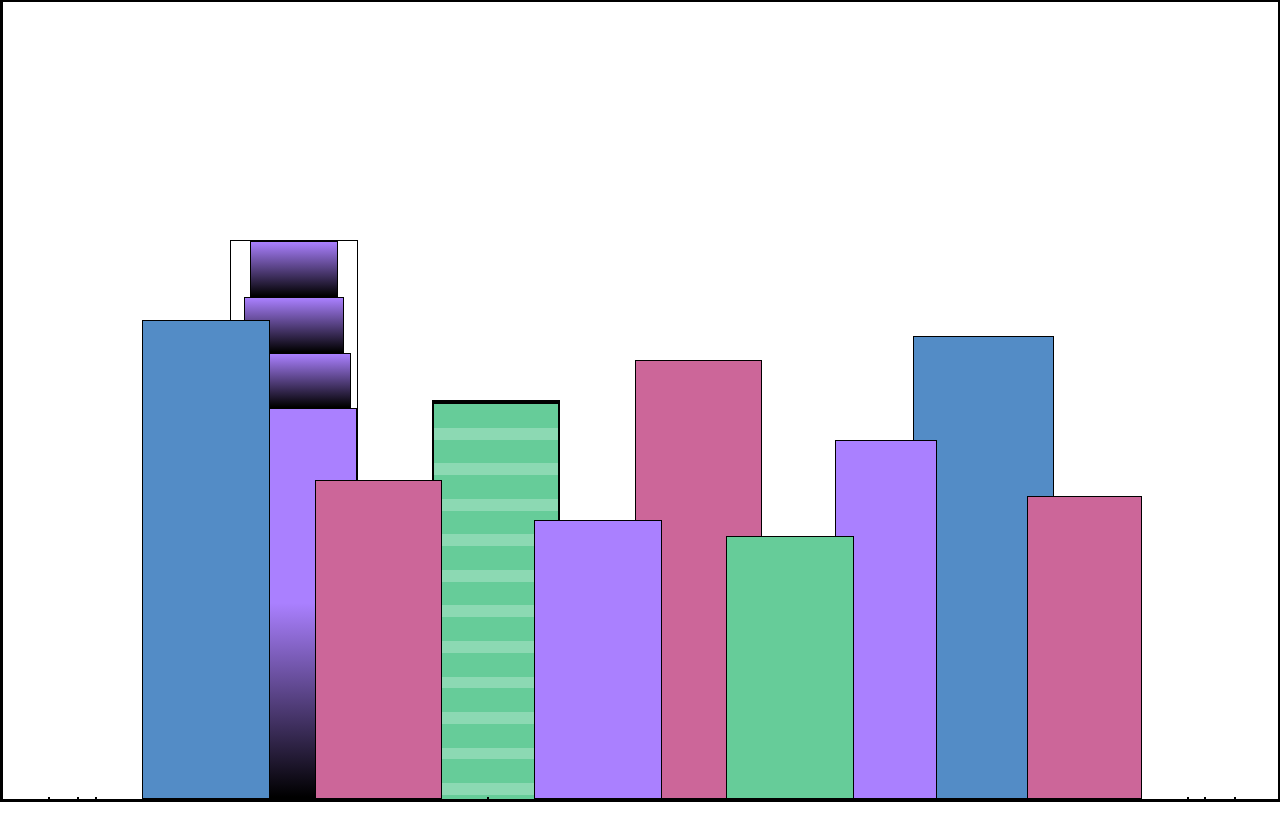
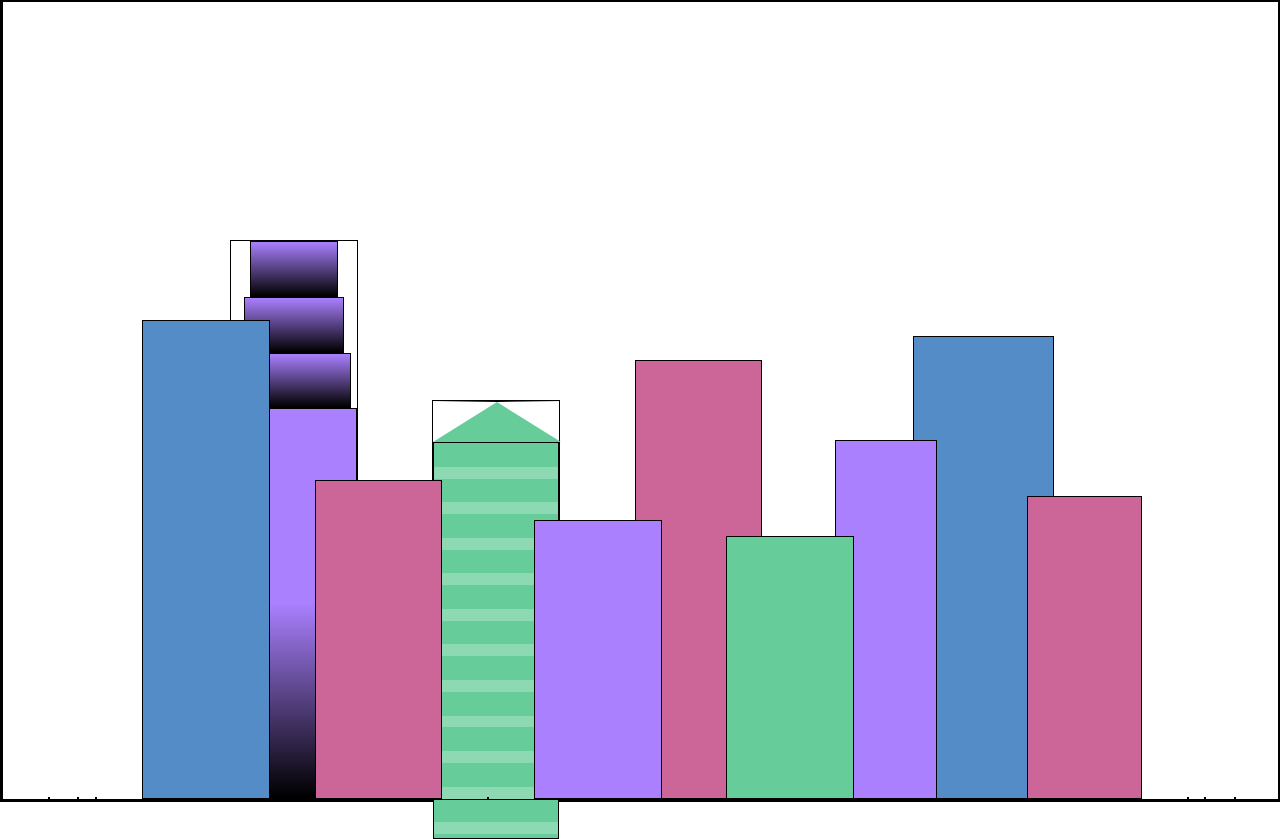
Before and after one commit to bhavyakaudinya/freeCodeCamp, a plain HTML site: page City Skyline/index.html in a window 1280 px wide. Before the commit the page ends 802 px from the top, so only its background shows below. Drawn offline with Linux system fonts and the light colour scheme.

Commit message:
Tenth Commit/Change

```diff
--- a/City Skyline/index.html
+++ b/City Skyline/index.html
@@ -3,6 +3,7 @@
 <head>
     <meta charset="UTF-8">
     <meta name="viewport" content="width=device-width, initial-scale=1.0">
+    <meta name="viewport" content="height=device-height, initial-scale=1.0">
     <title>City Skyline</title>
     <link rel="stylesheet" href="styles.css">
 </head>
--- a/City Skyline/styles.css
+++ b/City Skyline/styles.css
@@ -6,6 +6,7 @@
     --building-color4: #538cc6;
     --window-color1: black;
     --window-color2: #8cd9b3;
+    --window-color3: #d98cb3;
 }
 
 *{
@@ -82,7 +83,17 @@ body{
     height: 50%;
 
     /* 👇🏻 ou should add a **fallback value** to a variable by putting it as the second value of where you use the variable like this: var(--variable-name, fallback-value). The property will use the fallback value when there's a problem with the variable */
-    background-color: var(--building-color2, green);
+    /* background-color: var(--building-color2, green); */
+}
+
+.bb2a{
+    /* margin: auto; */
+    /* width: 5vw;
+    height: 5vw; */
+    /* border-top: 1vw solid #000; */
+    border-bottom: 5vh solid var(--building-color2);
+    border-left: 5vw solid transparent;
+    border-right: 5vw solid transparent;
 }
 
 .bb2b{
```
